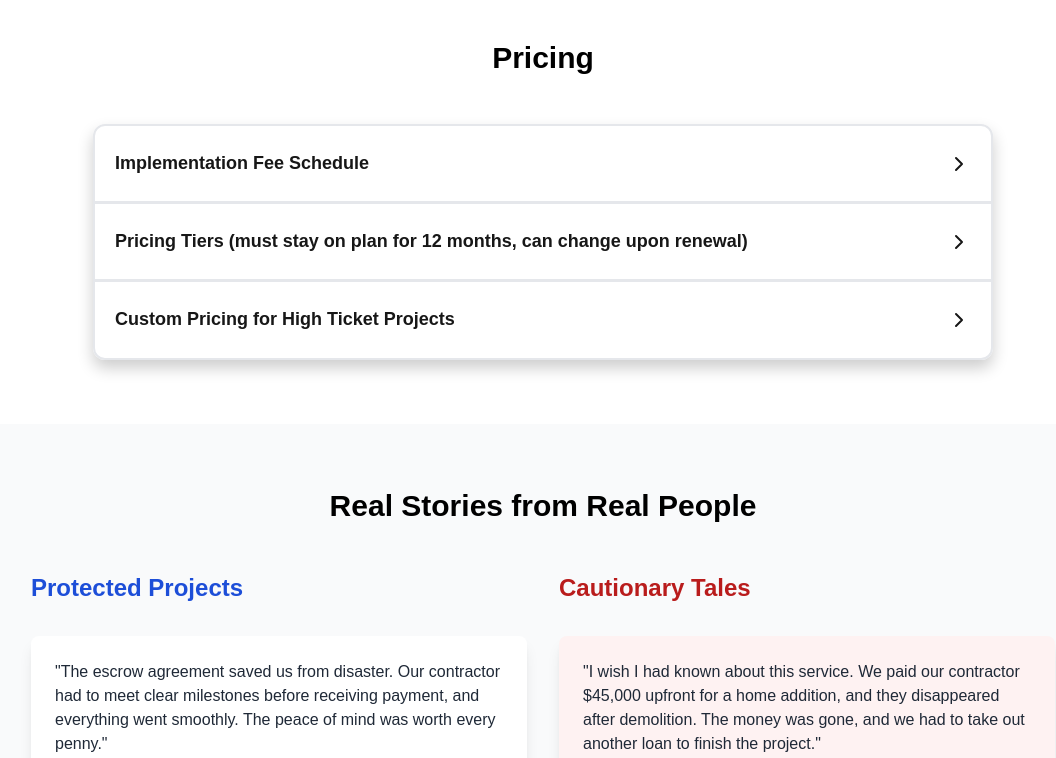
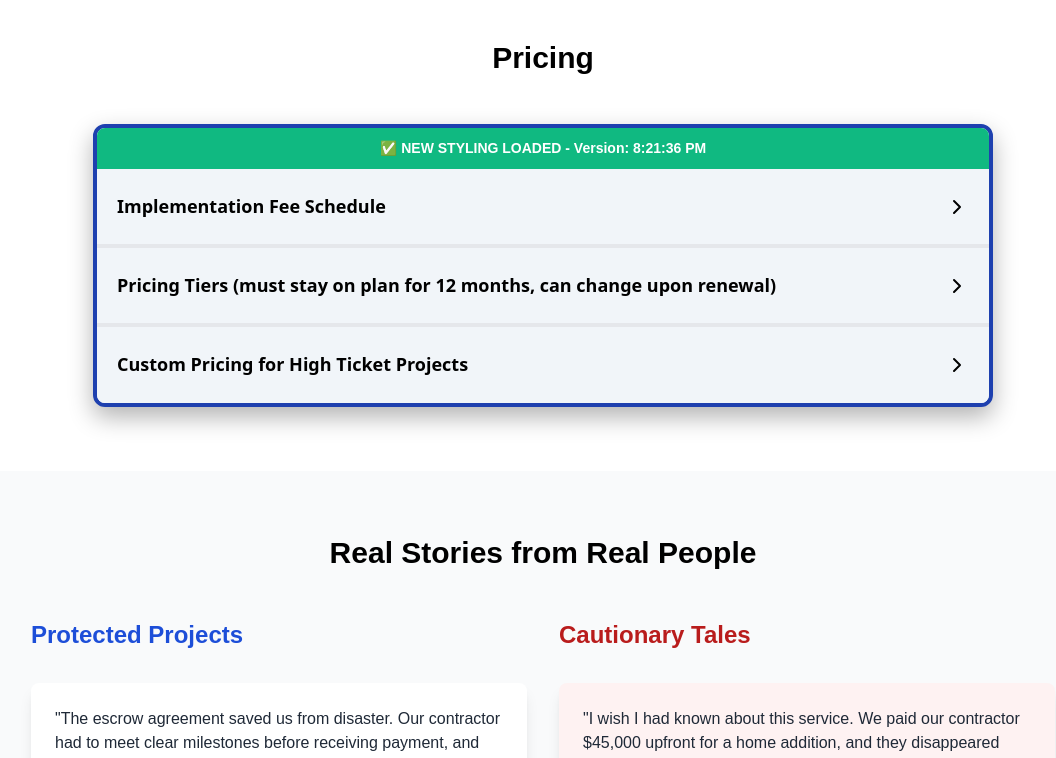
Before and after one commit to john-e-v/escrow-landing, a Next.js app: page / in a window 1280 px wide. Shown: the part 1340-2098 px from the top of the page, without its empty margins (97-1153 px from the left). Built offline with nearby package versions, Linux system fonts and the light colour scheme.

Commit message:
Update page.tsx
cachebuster

```diff
--- a/app/page.tsx
+++ b/app/page.tsx
@@ -1,6 +1,6 @@
 "use client";
 
-import React, { useState } from 'react';
+import React, { useState, useEffect } from 'react';
 import { ChevronRight, Shield, Clock, Handshake, FileText, Building, DollarSign, Umbrella, AlertTriangle } from 'lucide-react';
 
 interface CardProps {
@@ -24,9 +24,15 @@ const CardContent: React.FC<CardProps> = ({ children }) => (
   <div>{children}</div>
 );
 
-// Bulletproof Pricing Accordion Component with Strong Style Overrides
+// Cache-busting Pricing Accordion Component
 const PricingAccordion: React.FC = () => {
   const [activeIndex, setActiveIndex] = useState<number | null>(null);
+  const [forceUpdate, setForceUpdate] = useState(0);
+
+  // Force component to re-render and bypass cache
+  useEffect(() => {
+    setForceUpdate(Date.now());
+  }, []);
 
   const handleAccordionClick = (index: number) => {
     setActiveIndex(activeIndex === index ? null : index);
@@ -40,23 +46,24 @@ const PricingAccordion: React.FC = () => {
           margin: '15px 0',
           paddingLeft: '20px',
           listStyleType: 'disc',
-          color: '#000000 !important', // Force black text
+          color: '#000000',
           fontSize: '16px',
-          fontWeight: 'normal'
+          fontWeight: 'normal',
+          fontFamily: 'system-ui, -apple-system, sans-serif'
         }}>
           <li style={{
             marginBottom: '8px',
-            color: '#000000 !important',
+            color: '#000000',
             fontSize: '16px'
           }}>No integration, Manual Use: $500</li>
           <li style={{
             marginBottom: '8px',
-            color: '#000000 !important',
+            color: '#000000',
             fontSize: '16px'
           }}>Create Escrow/Change Order API: $3,000</li>
           <li style={{
             marginBottom: '8px',
-            color: '#000000 !important',
+            color: '#000000',
             fontSize: '16px'
           }}>Full API access + webhooks: $8,500</li>
         </ul>
@@ -67,44 +74,44 @@ const PricingAccordion: React.FC = () => {
       content: (
         <div>
           <div style={{
-            background: '#dbeafe !important',
-            border: '2px solid #3b82f6 !important',
+            background: '#1e40af',
+            color: '#ffffff',
             borderRadius: '8px',
             padding: '15px',
             margin: '15px 0',
             fontSize: '14px',
-            color: '#1e40af !important',
-            fontWeight: 'bold'
+            fontWeight: 'bold',
+            textAlign: 'center'
           }}>
             📱 On mobile: Scroll right to see all pricing columns →
           </div>
           <div style={{
             overflowX: 'auto',
             WebkitOverflowScrolling: 'touch',
-            border: '2px solid #000000 !important',
+            border: '3px solid #000000',
             borderRadius: '8px',
-            backgroundColor: '#ffffff !important'
+            backgroundColor: '#ffffff'
           }}>
             <table style={{
               width: '100%',
               borderCollapse: 'collapse',
               minWidth: '800px',
               fontSize: '14px',
-              background: '#ffffff !important',
-              fontFamily: 'Arial, sans-serif'
+              background: '#ffffff',
+              fontFamily: 'system-ui, -apple-system, sans-serif'
             }}>
               <thead>
-                <tr>
+                <tr style={{ backgroundColor: '#1e40af' }}>
                   {['Plan', 'Monthly Fee', 'Transaction %', '$120,000', '$150,000', '$500,000', '$2,000,000', '$3,000,000', '$4,000,000'].map((header, i) => (
                     <th key={i} style={{
-                      border: '1px solid #000000 !important',
-                      padding: '12px 8px',
-                      backgroundColor: '#f3f4f6 !important',
+                      border: '2px solid #000000',
+                      padding: '15px 10px',
+                      backgroundColor: '#1e40af',
                       fontWeight: 'bold',
                       textAlign: 'left',
-                      color: '#000000 !important',
+                      color: '#ffffff',
                       fontSize: '14px',
-                      fontFamily: 'Arial, sans-serif'
+                      fontFamily: 'system-ui, -apple-system, sans-serif'
                     }}>{header}</th>
                   ))}
                 </tr>
@@ -119,16 +126,16 @@ const PricingAccordion: React.FC = () => {
                   ['Enterprise - HighVol', '$10,999', '0.98%', '$1,167', '$1,469', '$4,899', '$19,599', '$29,399', '$39,199']
                 ].map((row, rowIndex) => (
                   <tr key={rowIndex} style={{
-                    backgroundColor: rowIndex % 2 === 0 ? '#ffffff !important' : '#f8fafc !important'
+                    backgroundColor: rowIndex % 2 === 0 ? '#ffffff' : '#e0f2fe'
                   }}>
                     {row.map((cell, cellIndex) => (
                       <td key={cellIndex} style={{
-                        border: '1px solid #000000 !important',
-                        padding: '12px 8px',
-                        color: '#000000 !important',
+                        border: '2px solid #666666',
+                        padding: '15px 10px',
+                        color: '#000000',
                         fontSize: '14px',
-                        fontFamily: 'Arial, sans-serif',
-                        fontWeight: 'normal'
+                        fontFamily: 'system-ui, -apple-system, sans-serif',
+                        fontWeight: 'bold'
                       }}>{cell}</td>
                     ))}
                   </tr>
@@ -146,34 +153,34 @@ const PricingAccordion: React.FC = () => {
           <table style={{
             width: '100%',
             borderCollapse: 'collapse',
-            fontSize: '14px',
-            border: '2px solid #000000 !important',
+            fontSize: '16px',
+            border: '3px solid #000000',
             borderRadius: '8px',
             overflow: 'hidden',
-            backgroundColor: '#ffffff !important',
-            fontFamily: 'Arial, sans-serif'
+            backgroundColor: '#ffffff',
+            fontFamily: 'system-ui, -apple-system, sans-serif'
           }}>
             <thead>
-              <tr>
+              <tr style={{ backgroundColor: '#1e40af' }}>
                 <th style={{
-                  border: '1px solid #000000 !important',
+                  border: '2px solid #000000',
                   padding: '15px',
-                  backgroundColor: '#f3f4f6 !important',
+                  backgroundColor: '#1e40af',
                   fontWeight: 'bold',
                   textAlign: 'left',
-                  color: '#000000 !important',
-                  fontSize: '14px',
-                  fontFamily: 'Arial, sans-serif'
+                  color: '#ffffff',
+                  fontSize: '16px',
+                  fontFamily: 'system-ui, -apple-system, sans-serif'
                 }}>Project Amount</th>
                 <th style={{
-                  border: '1px solid #000000 !important',
+                  border: '2px solid #000000',
                   padding: '15px',
-                  backgroundColor: '#f3f4f6 !important',
+                  backgroundColor: '#1e40af',
                   fontWeight: 'bold',
                   textAlign: 'left',
-                  color: '#000000 !important',
-                  fontSize: '14px',
-                  fontFamily: 'Arial, sans-serif'
+                  color: '#ffffff',
+                  fontSize: '16px',
+                  fontFamily: 'system-ui, -apple-system, sans-serif'
                 }}>Transaction Fee</th>
               </tr>
             </thead>
@@ -192,23 +199,23 @@ const PricingAccordion: React.FC = () => {
                 ['above 20,000k', '0.28%']
               ].map(([amount, fee], index) => (
                 <tr key={index} style={{
-                  backgroundColor: index % 2 === 0 ? '#ffffff !important' : '#f8fafc !important'
+                  backgroundColor: index % 2 === 0 ? '#ffffff' : '#e0f2fe'
                 }}>
                   <td style={{
-                    border: '1px solid #000000 !important',
+                    border: '2px solid #666666',
                     padding: '15px',
-                    color: '#000000 !important',
-                    fontSize: '14px',
-                    fontFamily: 'Arial, sans-serif',
-                    fontWeight: 'normal'
+                    color: '#000000',
+                    fontSize: '16px',
+                    fontFamily: 'system-ui, -apple-system, sans-serif',
+                    fontWeight: 'bold'
                   }}>{amount}</td>
                   <td style={{
-                    border: '1px solid #000000 !important',
+                    border: '2px solid #666666',
                     padding: '15px',
-                    color: '#000000 !important',
-                    fontSize: '14px',
-                    fontFamily: 'Arial, sans-serif',
-                    fontWeight: 'normal'
+                    color: '#000000',
+                    fontSize: '16px',
+                    fontFamily: 'system-ui, -apple-system, sans-serif',
+                    fontWeight: 'bold'
                   }}>{fee}</td>
                 </tr>
               ))}
@@ -220,52 +227,66 @@ const PricingAccordion: React.FC = () => {
   ];
 
   return (
-    <div style={{
-      maxWidth: '900px',
-      margin: '0 auto',
-      background: '#ffffff !important',
-      borderRadius: '12px',
-      boxShadow: '0 8px 16px rgba(0, 0, 0, 0.2)',
-      overflow: 'hidden',
-      border: '2px solid #e5e7eb'
-    }}>
+    <div
+      key={forceUpdate} // Forces re-render
+      style={{
+        maxWidth: '900px',
+        margin: '0 auto',
+        background: '#ffffff',
+        borderRadius: '12px',
+        boxShadow: '0 10px 25px rgba(0, 0, 0, 0.3)',
+        overflow: 'hidden',
+        border: '4px solid #1e40af'
+      }}
+    >
+      {/* Cache buster indicator */}
+      <div style={{
+        background: '#10b981',
+        color: '#ffffff',
+        padding: '10px',
+        textAlign: 'center',
+        fontSize: '14px',
+        fontWeight: 'bold'
+      }}>
+        ✅ NEW STYLING LOADED - Version: {new Date().toLocaleTimeString()}
+      </div>
+
       {pricingData.map((item, index) => (
         <div key={index} style={{
-          borderBottom: index < pricingData.length - 1 ? '3px solid #e5e7eb' : 'none'
+          borderBottom: index < pricingData.length - 1 ? '4px solid #e5e7eb' : 'none'
         }}>
           <button
             onClick={() => handleAccordionClick(index)}
             style={{
               width: '100%',
               padding: '25px 20px',
-              backgroundColor: activeIndex === index ? '#d1d5db !important' : '#f9fafb !important',
+              backgroundColor: activeIndex === index ? '#1e40af' : '#f1f5f9',
               border: 'none',
               textAlign: 'left',
               fontSize: '18px',
               fontWeight: 'bold',
-              color: '#000000 !important',
+              color: activeIndex === index ? '#ffffff' : '#000000',
               cursor: 'pointer',
               display: 'flex',
               justifyContent: 'space-between',
               alignItems: 'center',
-              transition: 'background-color 0.2s ease',
+              transition: 'all 0.2s ease',
               lineHeight: '1.4',
-              fontFamily: 'Arial, sans-serif'
+              fontFamily: 'system-ui, -apple-system, sans-serif'
             }}
             onMouseEnter={(e) => {
               if (activeIndex !== index) {
-                e.currentTarget.style.backgroundColor = '#e5e7eb !important';
+                e.currentTarget.style.backgroundColor = '#e2e8f0';
               }
             }}
             onMouseLeave={(e) => {
               if (activeIndex !== index) {
-                e.currentTarget.style.backgroundColor = '#f9fafb !important';
+                e.currentTarget.style.backgroundColor = '#f1f5f9';
               }
             }}
           >
             <span style={{
               paddingRight: '15px',
-              color: '#000000 !important',
               fontWeight: 'bold',
               fontSize: '18px'
             }}>{item.title}</span>
@@ -274,7 +295,7 @@ const PricingAccordion: React.FC = () => {
                 transform: activeIndex === index ? 'rotate(90deg)' : 'rotate(0deg)',
                 transition: 'transform 0.2s ease',
                 flexShrink: 0,
-                color: '#000000 !important'
+                color: activeIndex === index ? '#ffffff' : '#000000'
               }}
               size={24}
             />
@@ -285,7 +306,7 @@ const PricingAccordion: React.FC = () => {
               overflow: 'hidden',
               transition: 'max-height 0.3s ease, padding 0.3s ease',
               padding: activeIndex === index ? '30px 25px' : '0 25px',
-              backgroundColor: '#ffffff !important'
+              backgroundColor: '#ffffff'
             }}
           >
             {item.content}
@@ -431,7 +452,7 @@ export default function Home() {
         </div>
       </section>
 
-      {/* Pricing Section - BULLETPROOF VERSION */}
+      {/* Pricing Section - CACHE-BUSTING VERSION */}
       <section className="py-16 bg-white">
         <div className="container mx-auto px-6">
           <h2 className="text-3xl font-bold text-center mb-12 text-black">Pricing</h2>
```
